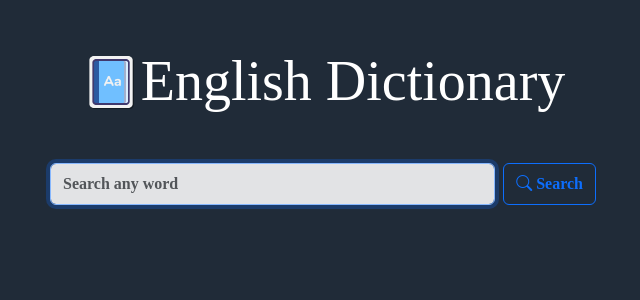
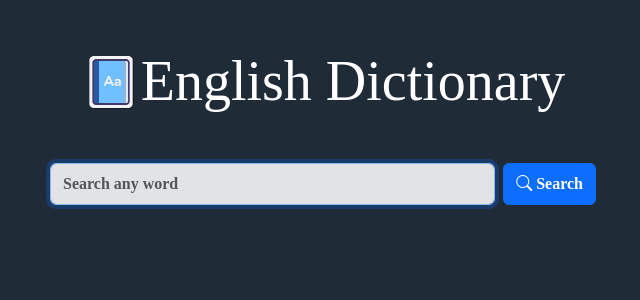
Before and after one commit to MFabri31/english-dictionary, a React (Vite) app: page / in a window 1280 px wide. Shown: the top 300 px of the page, without its empty margins (317-957 px from the left). Built offline with nearby package versions, Linux system fonts and the light colour scheme.

Commit message:
change the style of the search button

```diff
--- a/src/components/SearchForm.jsx
+++ b/src/components/SearchForm.jsx
@@ -28,7 +28,7 @@ const SearchForm = ({ getWordData }) => {
         />
         <Button
           type="submit"
-          variant="outline-primary"
+          variant="primary"
           className="rounded ms-2 fw-semibold"
         >
           <i className="bi bi-search me-1"></i>
```
